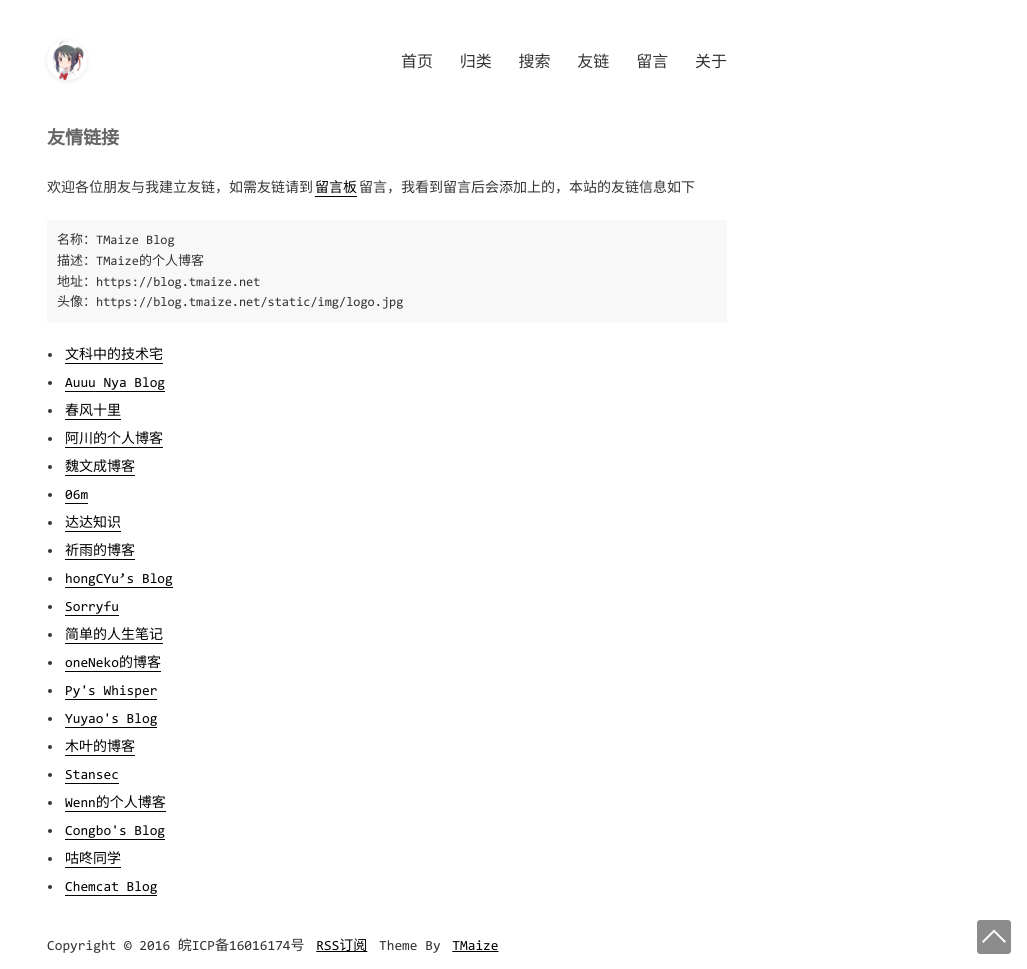
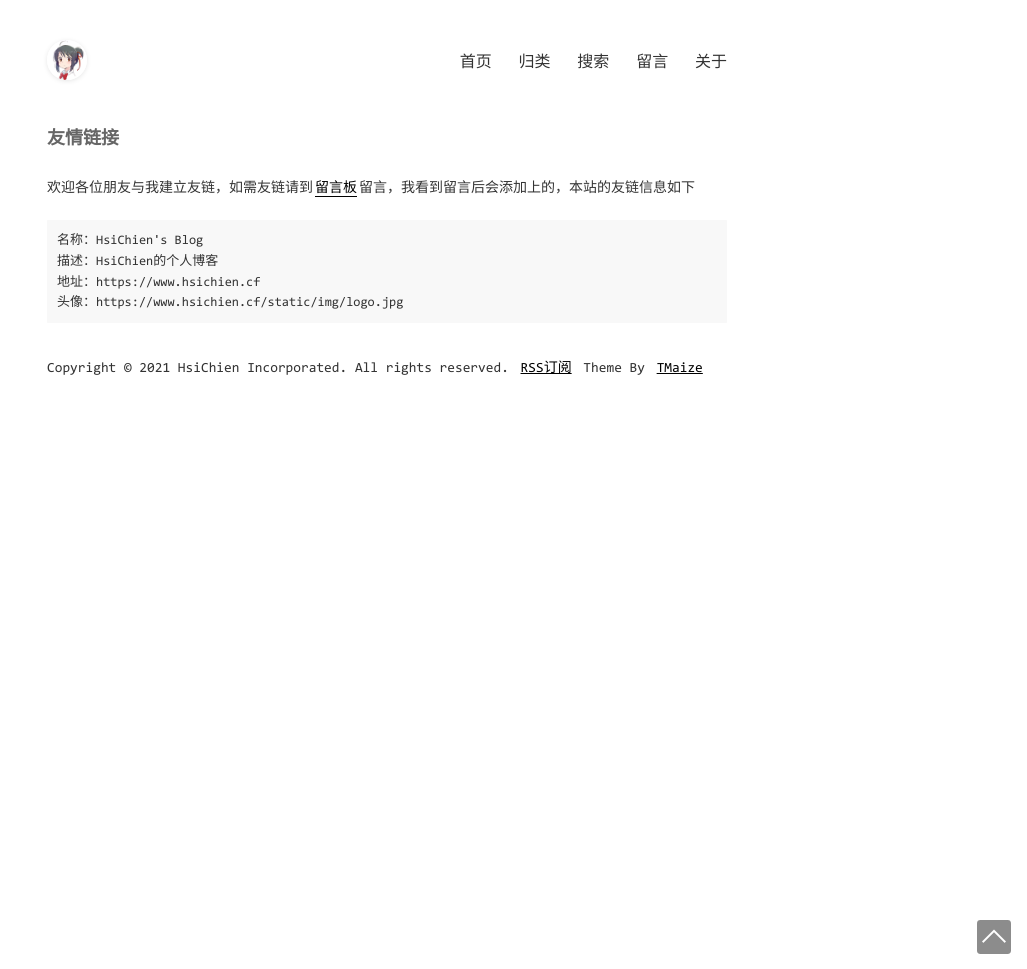
Before and after one commit to hsichien/hsichien.github.io, a Jekyll site: the page built from pages/links.md, in a window 1280 px wide. Shown: the whole page, without its empty margins (253-1280 px from the left). Built offline with Jekyll 4.4.1, drawn with Linux system fonts in a browser that asks for light colours; part of the change alters nothing that is shown.

Commit message:
Update _config.yml

```diff
--- a/_config.yml
+++ b/_config.yml
@@ -1,11 +1,11 @@
 encoding: utf-8
 
 # SEO相关信息
-title: TMaize Blog
-description: TMaize的个人博客
-keywords: TMaize,Blog,Java,Html,JavaScript
-author: TMaize
-footerText: 'Copyright © 2016 皖ICP备16016174号'
+title: HsiChien's Blog
+description: HsiChien的个人博客
+keywords: HsiChien,Blog,Java,Html,JavaScript
+author: HsiChien
+footerText: 'Copyright © 2021 HsiChien Incorporated. All rights reserved.'
 
 # 这些不要动
 permalink: /posts/:year/:month/:day/:title.html
@@ -17,11 +17,11 @@ exclude: ['CNAME', 'README.md', 'LICENSE', '_site', 'dist', 'Gemfile', 'Gemfile.
 
 # 域名配置
 # baseurl配置,如果网站部署在根目录下的其他目录中，请设置为 /目录名
-domainUrl: 'https://blog.tmaize.net'
+domainUrl: 'https://www.hsichien.cf'
 baseurl: ''
 
 # 吐个槽地址，会在chat页面中重定向到该地址
-tucaoUrl: https://support.qq.com/product/86335
+#tucaoUrl: https://support.qq.com/product/86335
 
 # 菜单
 # 必填字段 title: '文本' url: '链接'
@@ -33,8 +33,8 @@ menu:
     url: /pages/categories.html
   - title: 搜索
     url: /pages/search.html
-  - title: 友链
-    url: /pages/links.html
+#  - title: 友链
+#    url: /pages/links.html
   - title: 留言
     url: /pages/chat.html
   - title: 关于
@@ -51,44 +51,44 @@ extAdsense: false
 extMath: false
 
 # 友情链接
-links:
-  - title: 文科中的技术宅
-    url: https://www.townwang.com
-  - title: Auuu Nya Blog
-    url: http://mu1er.cn
-  - title: 春风十里
-    url: https://www.geek-era.com
-  - title: 阿川的个人博客
-    url: https://achuan.io
-  - title: 魏文成博客
-    url: https://www.wwc.ren
-  - title: 06m
-    url: https://www.06m.me
-  - title: 达达知识
-    url: https://www.dadapush.com
-  - title: 祈雨的博客
-    url: https://wakzz.cn
-  - title: hongCYu’s Blog
-    url: https://hongcyu.cn
-  - title: Sorryfu
-    url: https://fushaolei.github.io
-  - title: 简单的人生笔记
-    url: https://yoyling.com
-  - title: oneNeko的博客
-    url: https://blog.oneneko.com
-  - title: Py's Whisper
-    url: https://whisper.pyliubaolin.top
-  - title: Yuyao's Blog
-    url: http://hellocode.ink
-  - title: 木叶的博客
-    url: https://muye.ml
-  - title: Stansec
-    url: https://standeblog.com
-  - title: Wenn的个人博客
-    url: https://wenn.tech
-  - title: Congbo's Blog
-    url: https://congbo.site
-  - title: 咕咚同学
-    url: https://gudong.site
-  - title: Chemcat Blog
-    url: https://chemcat.gitee.io
+# links:
+  # - title: 文科中的技术宅
+    # url: https://www.townwang.com
+  # - title: Auuu Nya Blog
+    # url: http://mu1er.cn
+  # - title: 春风十里
+    # url: https://www.geek-era.com
+  # - title: 阿川的个人博客
+    # url: https://achuan.io
+  # - title: 魏文成博客
+    # url: https://www.wwc.ren
+  # - title: 06m
+    # url: https://www.06m.me
+  # - title: 达达知识
+    # url: https://www.dadapush.com
+  # - title: 祈雨的博客
+    # url: https://wakzz.cn
+  # - title: hongCYu’s Blog
+    # url: https://hongcyu.cn
+  # - title: Sorryfu
+    # url: https://fushaolei.github.io
+  # - title: 简单的人生笔记
+    # url: https://yoyling.com
+  # - title: oneNeko的博客
+    # url: https://blog.oneneko.com
+  # - title: Py's Whisper
+    # url: https://whisper.pyliubaolin.top
+  # - title: Yuyao's Blog
+    # url: http://hellocode.ink
+  # - title: 木叶的博客
+    # url: https://muye.ml
+  # - title: Stansec
+    # url: https://standeblog.com
+  # - title: Wenn的个人博客
+    # url: https://wenn.tech
+  # - title: Congbo's Blog
+    # url: https://congbo.site
+  # - title: 咕咚同学
+    # url: https://gudong.site
+  # - title: Chemcat Blog
+    # url: https://chemcat.gitee.io
```
